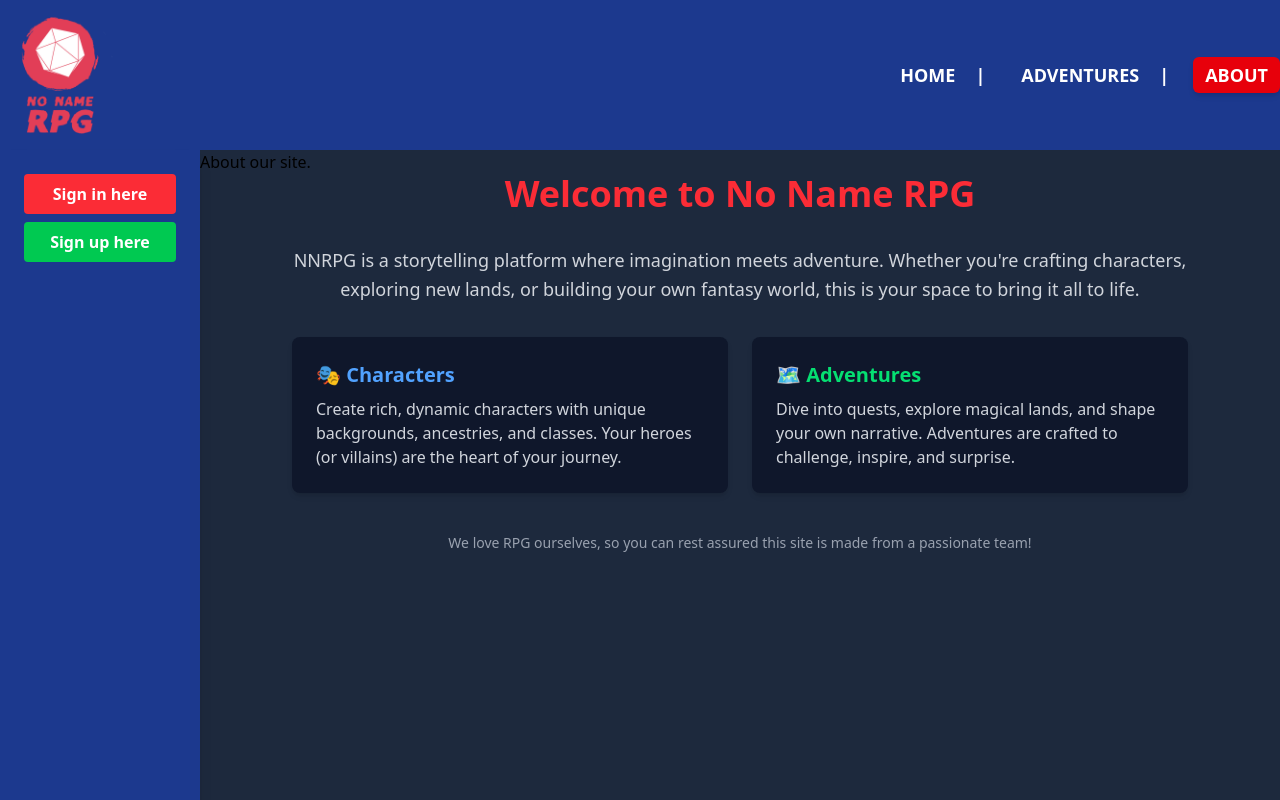
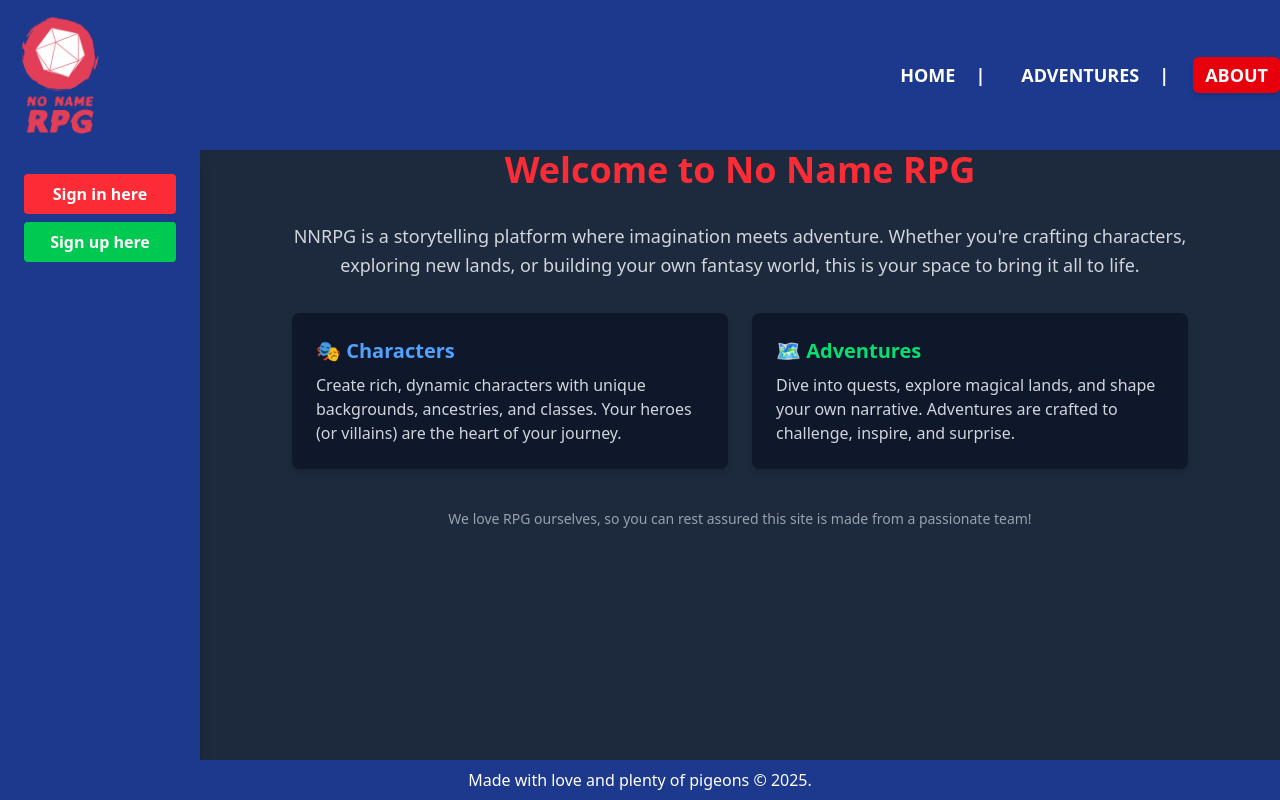
Before and after one commit to jmegabassd/week-12-project, a Next.js app: page /about in a window 1280 px wide. Shown: the top 800 px of the page. Built offline with nearby package versions, Linux system fonts and the light colour scheme; no server answers.

Commit message:
chore: fix page height

```diff
--- a/src/app/about/page.js
+++ b/src/app/about/page.js
@@ -4,8 +4,7 @@ import about from "@/styles/about.module.css";
 
 export default function AboutPage() {
   return (
-    <div className={`${about.maincontainer} bg-slate-800 min-h-screen w-full`}>
-      About our site.
+    <div className={`${about.maincontainer} bg-slate-800`}>
       <div className="max-w-4xl mx-auto space-y-8">
         <h1 className="text-4xl font-bold text-center text-red-500">
           Welcome to No Name RPG
--- a/src/app/adventures/page.js
+++ b/src/app/adventures/page.js
@@ -4,7 +4,7 @@ import CharacterComponent from "@/components/Character";
 export default function AdventurePage() {
   const activeCharacter = CharacterComponent();
   return (
-    <div className="bg-slate-800 min-h-screen w-full">
+    <div className="bg-slate-800">
       <div>
         <h1>Choose your adventure</h1>
         <Link href={"/adventures/adventure1"}>Adventure1</Link>
--- a/src/app/user/[user]/page.js
+++ b/src/app/user/[user]/page.js
@@ -5,7 +5,7 @@ import DeleteCharacterButton from "@/components/DeleteCharacterButton";
 import { revalidatePath } from "next/cache";
 import Link from "next/link";
 
-export async function generateMetadata ({params}){
+export async function generateMetadata({ params }) {
   const clerkUser = await currentUser();
   const clerkId = clerkUser.id;
 
@@ -16,22 +16,17 @@ export async function generateMetadata ({params}){
 
   const user = rows[0];
 
-  if(!user){
-    return{
+  if (!user) {
+    return {
       title: "User not found",
-      description: "This user does not exist"
+      description: "This user does not exist",
     };
   }
 
-  return{
+  return {
     title: `${user.username}'s profile`,
-    description: `profile page for ${user.username} `
-
-  }
-
-
-
-
+    description: `profile page for ${user.username} `,
+  };
 }
 
 export default async function UserProfile({ params }) {
@@ -86,7 +81,7 @@ export default async function UserProfile({ params }) {
   }
 
   return (
-    <div className="bg-slate-800 min-h-screen w-full">
+    <div className="bg-slate-800">
       <div className="max-w-5xl mx-auto px-4 py-10 space-y-10">
         {/* User Profile Card */}
         <div className="bg-slate-900 rounded-xl shadow-lg p-6 flex flex-col md:flex-row items-center gap-6">
```
